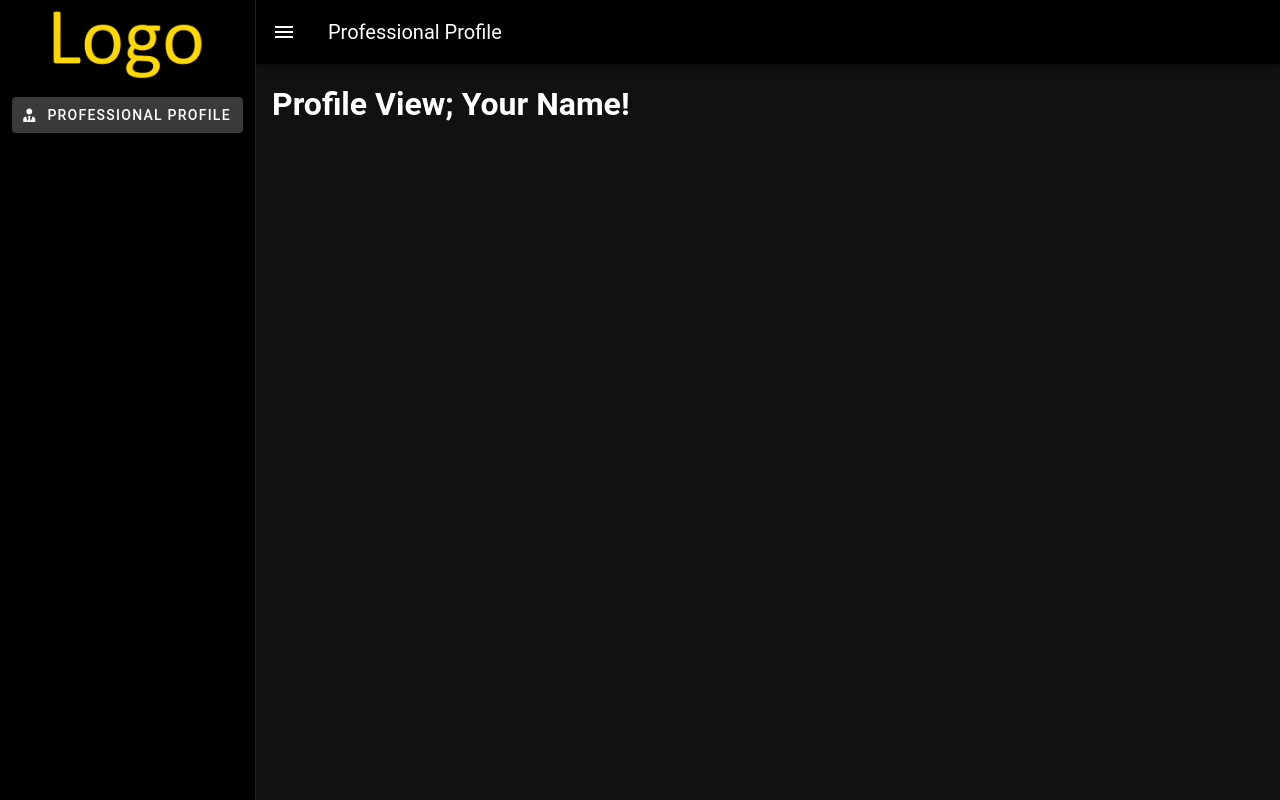
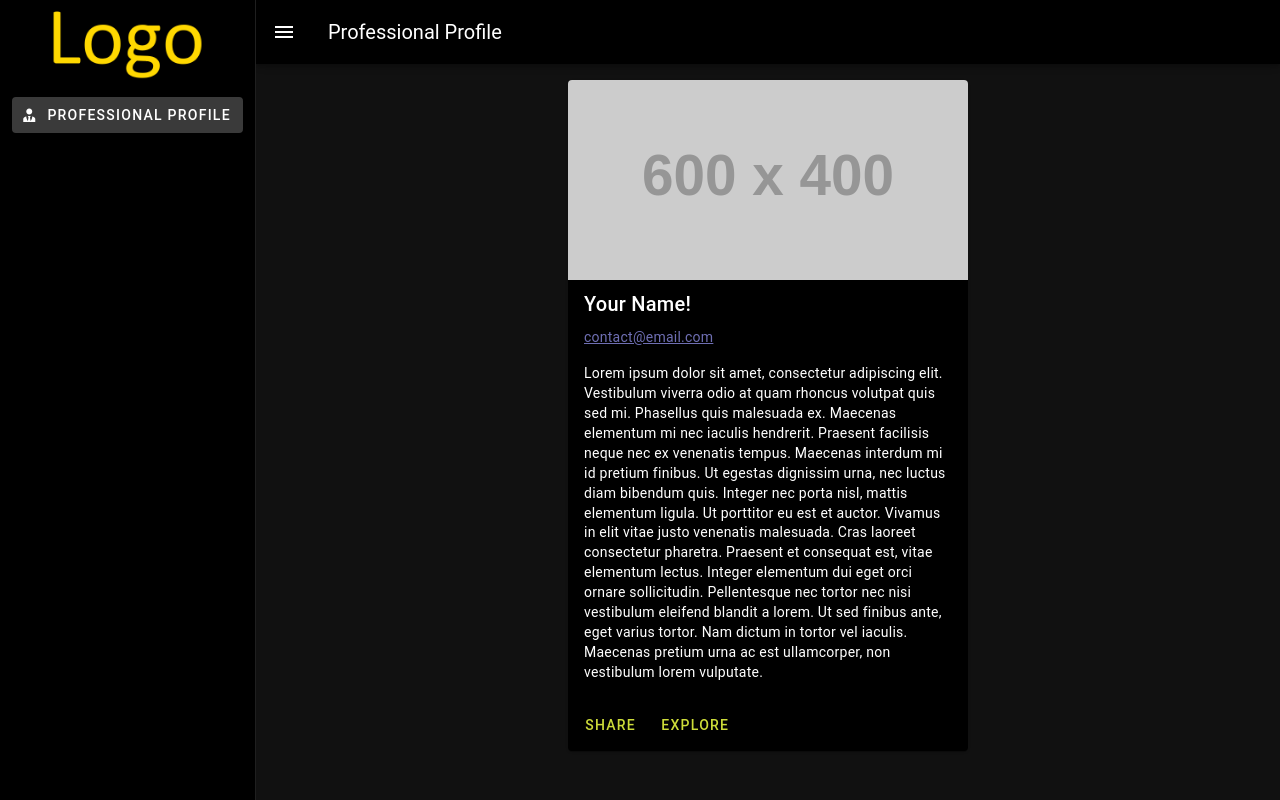
Before and after one commit to mineot/website, a Vue app: page / in a window 1280 px wide. Built offline with nearby package versions, Linux system fonts and the light colour scheme.

Commit message:
alpha/profileuser - create profile person

```diff
--- a/public/document.en.json
+++ b/public/document.en.json
@@ -1,5 +1,6 @@
 {
   "person": {
+    "photo": "https://placehold.co/600x400",
     "name": "Your Name!",
     "contact": {
       "email": "contact@email.com",
--- a/public/document.pt.json
+++ b/public/document.pt.json
@@ -1,5 +1,6 @@
 {
   "person": {
+    "photo": "https://placehold.co/600x400",
     "name": "Seu Nome!",
     "contact": {
       "email": "contact@email.com",
--- a/src/App.vue
+++ b/src/App.vue
@@ -27,7 +27,6 @@ import SidebarHead from "@/components/SidebarHead.vue";
 import SidebarMenu from "@/components/SidebarMenu.vue";
 
 const info = useInfoStore();
-
 let drawer = ref(true);
 
 function changeDrawer(): void {
--- /dev/null
+++ b/src/components/ProfilePerson.vue
@@ -0,0 +1,35 @@
+<template>
+  <v-card class="mx-auto" max-width="400">
+    <v-img class="align-end text-white" height="200" :src="document.person.photo" cover> </v-img>
+    <v-card-title>
+      {{ document.person.name }}
+    </v-card-title>
+
+    <v-card-subtitle>
+      <a :href="mailto">{{ document.person.contact.email }}</a>
+    </v-card-subtitle>
+
+    <v-card-text>
+      {{ document.person.bio }}
+    </v-card-text>
+
+    <v-card-actions>
+      <v-btn color="primary">
+        Share
+      </v-btn>
+      <v-btn color="primary">
+        Explore
+      </v-btn>
+    </v-card-actions>
+
+  </v-card>
+</template>
+
+<script setup lang="ts">
+import { inject, computed } from "vue";
+import type { Document } from "@/doc/document";
+
+const document: Document = inject("document") as Document;
+
+const mailto = computed(() => `mailto:${document.person.contact.email}`);
+</script>
--- a/src/doc/document.ts
+++ b/src/doc/document.ts
@@ -4,6 +4,7 @@ interface Contact {
 }
 
 interface Person {
+  photo: string;
   name: string;
   contact: Contact;
   bio: string;
--- a/src/main.ts
+++ b/src/main.ts
@@ -14,5 +14,5 @@ app.use(createPinia());
 app.use(router);
 app.use(style);
 app.use(i18n);
-app.config.globalProperties.$document = document;
+app.provide("document", document);
 app.mount("#app");
--- a/src/views/ProfileView.vue
+++ b/src/views/ProfileView.vue
@@ -1,13 +1,7 @@
 <template>
-  <h1>Profile View; {{ document.person.name }}</h1>
+  <ProfilePerson></ProfilePerson>
 </template>
 
 <script setup lang="ts">
-// VUE AND CONFIGS
-import { ref, getCurrentInstance } from "vue";
-
-import type { Document } from "@/doc/document";
-
-const app = getCurrentInstance();
-const document: Document = ref(app?.appContext.config.globalProperties.$document);
+import ProfilePerson from "@/components/ProfilePerson.vue";
 </script>
```
